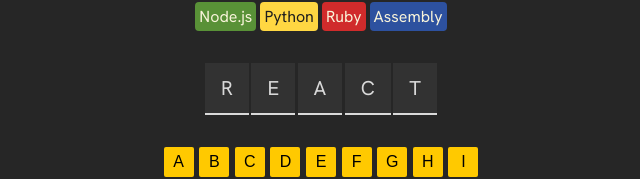
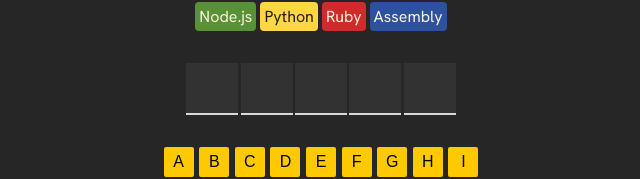
Before and after one commit to tiagocostarebelo/tcr-hangman-endgame, a React (Vite) app: page / in a window 1280 px wide. Shown: the part 261-440 px from the top of the page, without its empty margins (319-959 px from the left). Built offline with nearby package versions, Linux system fonts and the light colour scheme.

Commit message:
added logic to show word letter if the user is correct. added logic to count the amount of wrong guesses the user has

```diff
--- a/src/App.jsx
+++ b/src/App.jsx
@@ -6,6 +6,8 @@
 export default function AssemblyEndgame() {
     const [currentWord, setCurrentWord] = useState("react");
     const [guessedLetters, setGuessedLetters] = useState([]);
+
+    const wrongGuessCount = guessedLetters.filter(letter => !currentWord.includes(letter)).length;
 
     const langElements = languages.map((language) => {
         const styles = {
@@ -17,10 +19,11 @@
 
     const letterElements = currentWord.split("").map((letter, index) => {
         const upperCaseLetter = letter.toUpperCase();
-        return (<span className="letter" key={index}>{upperCaseLetter}</span>)
+
+        return (<span className="letter" key={index}>{guessedLetters.includes(letter) ? upperCaseLetter : ""}</span>)
     });
 
-    const alphabet = "abcdefghijklmnopqrstuvwxyz"
+    const alphabet = "abcdefghijklmnopqrstuvwxyz";
     const keyboardElements = alphabet.split("").map((letter) => {
         const isGuessed = guessedLetters.includes(letter);
         const isCorrect = isGuessed && currentWord.includes(letter);
--- a/src/index.css
+++ b/src/index.css
@@ -87,6 +87,8 @@
 }
 
 .word-box>.letter {
+    width: 3.25rem;
+    height: 3.25rem;
     padding: 0.75rem 1rem;
     background-color: #323232;
     font-size: 1.25rem;
@@ -95,6 +97,7 @@
 }
 
 .keyboard {
+    margin: 0 auto;
     max-width: 350px;
     display: flex;
     flex-wrap: wrap;
```
